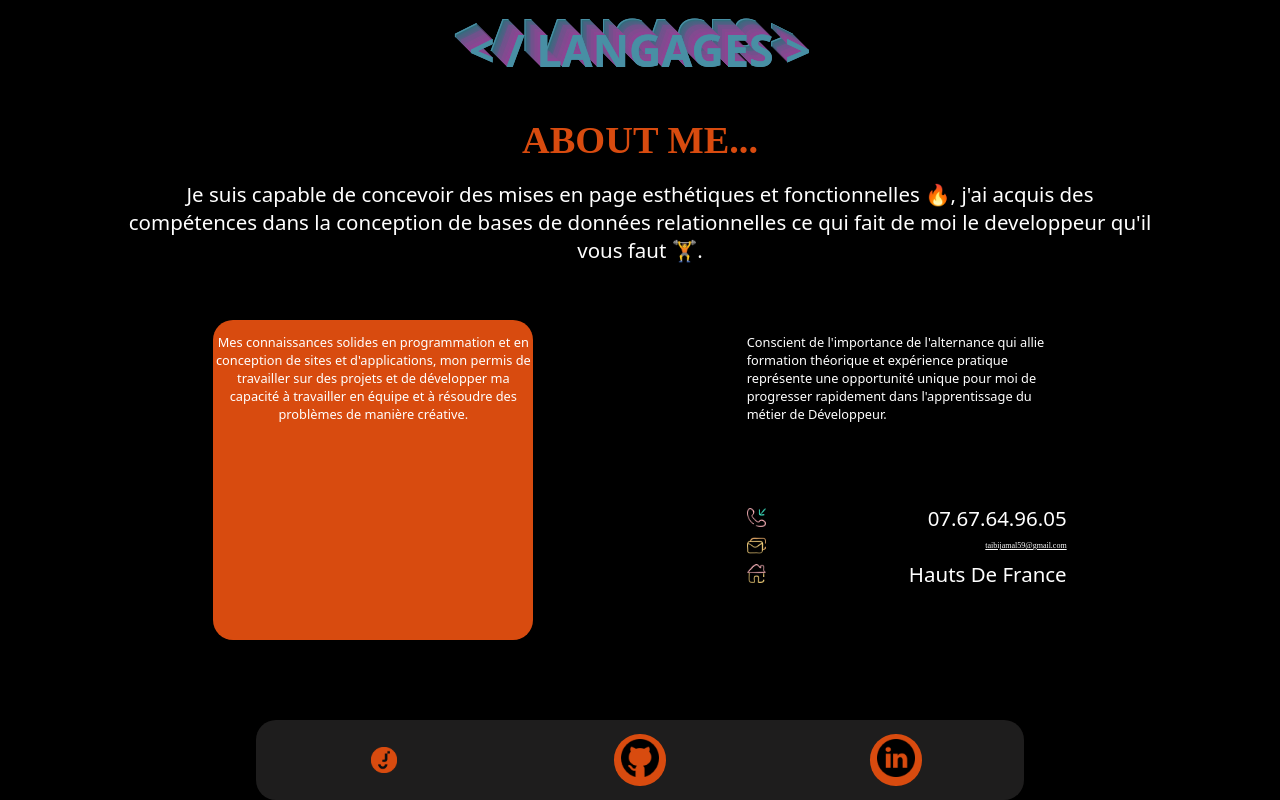
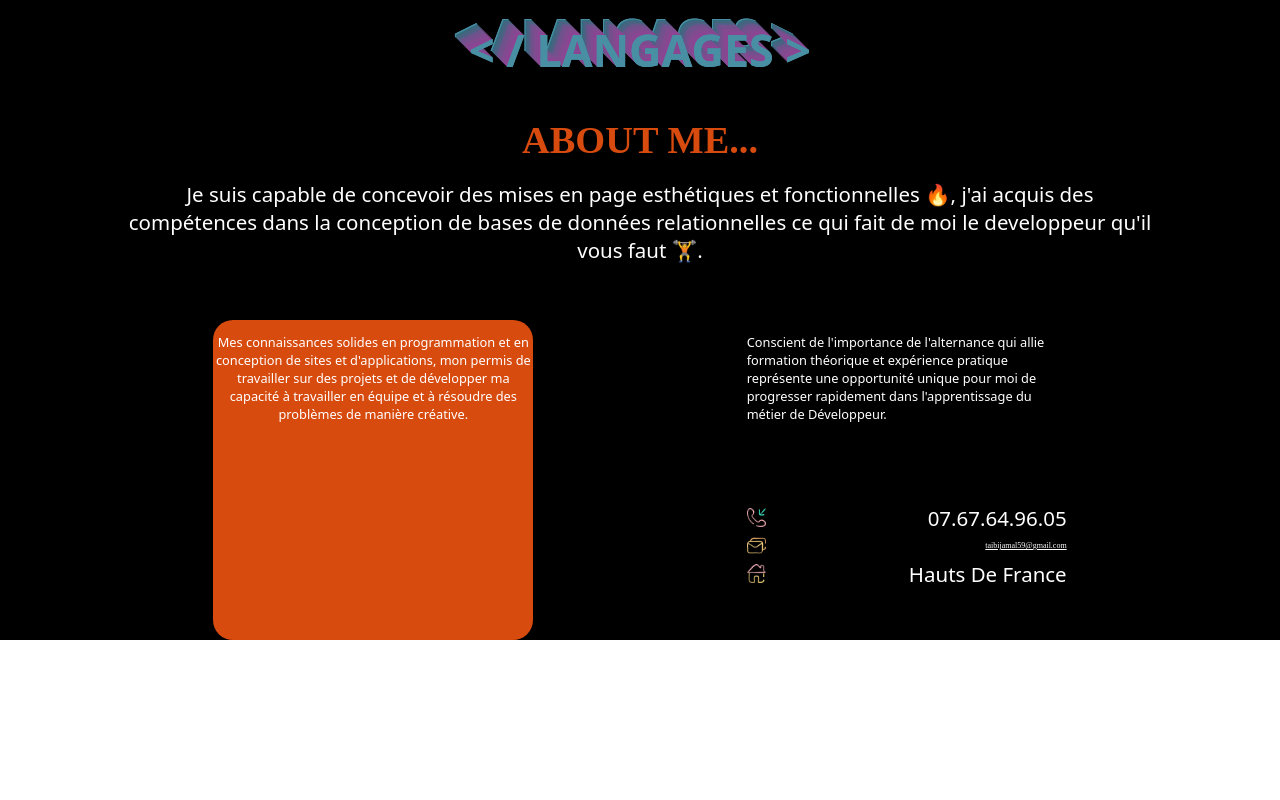
Before and after one commit to jamaltaibi/Portfolio-Jam, a plain HTML site: page index.html in a window 1280 px wide. Shown: the part 1600-2400 px from the top of the page. After the commit the page ends 2240 px from the top, so only its background shows below. Drawn offline with Linux system fonts and the light colour scheme.

Commit message:
Portfolio

```diff
--- a/index.html
+++ b/index.html
@@ -185,7 +185,7 @@
                 </div>
             </div>
         </div>
-        <div class="s3Partie3">
+        <!-- <div class="s3Partie3">
             <div class="contact">
                 <div class="contLog">
                     <img class="logs" src="img/logo.png" alt="">
@@ -205,7 +205,7 @@
                     </div>
                 </div>
             </div>
-        </div>
+        </div> -->
     </section>
 
     <script src="script.js"></script>
--- a/styles.css
+++ b/styles.css
@@ -445,13 +445,11 @@ ul {
 .droite{
   margin-left: 10vw;
 }
-
 .s2Partie2{
   width: 80vw;
   margin-left: 10vw;
   flex-wrap: wrap;
 }
-
 }
 
 /* Format Téléphone */
@@ -470,11 +468,9 @@ ul {
   margin-left: 10vw;
   flex-wrap: wrap;
 }
-
 .aboutme{
   height: 30vh;
 }
-
 
 }
 
@@ -539,7 +535,6 @@ ul {
 .doub{
   width: 40vw;
 }
-
 .partie1{
   align-items: center;
 }
@@ -556,7 +551,6 @@ ul {
 .about{
   width: 25vw;
 }
-
 .compet{
   width: 15vw;
 }
```
